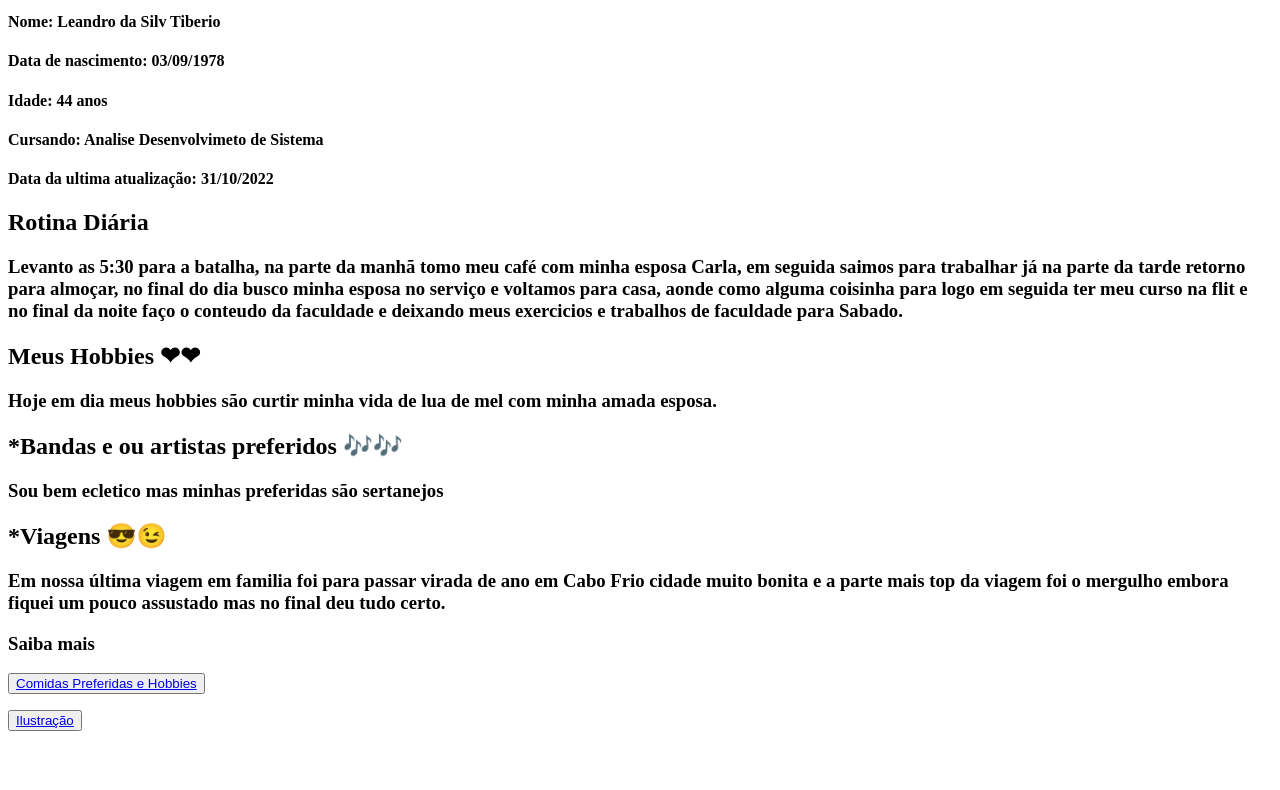
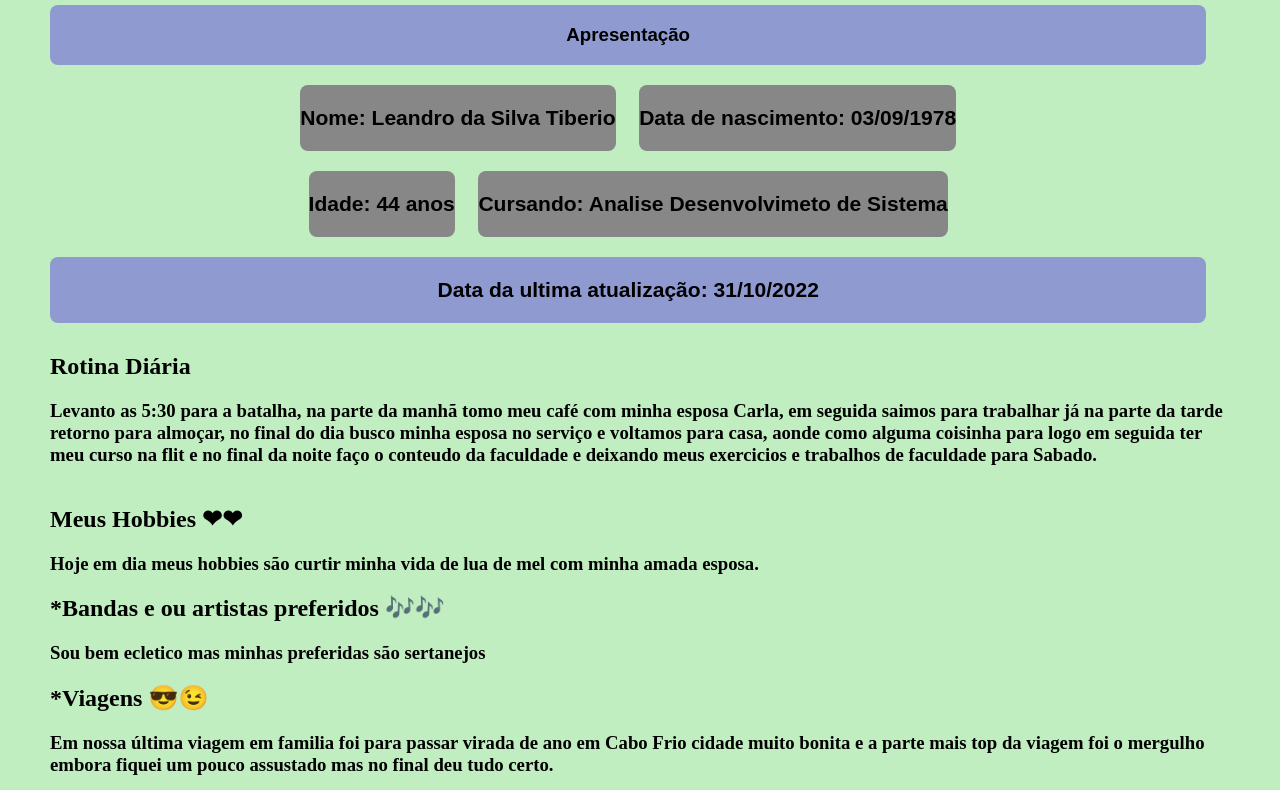
Before and after one commit to LeandroTiberio/PrimeiraPaginaHTML, a plain HTML site: page index.html in a window 1280 px wide. Shown: the part 115-905 px from the top of the page. Before the commit the page ends 862 px from the top, so only its background shows below. Drawn offline with Linux system fonts and the light colour scheme.

Commit message:
Finalizando exercicio

```diff
--- /dev/null
+++ b/estilo.css
@@ -0,0 +1,131 @@
+.apresentacao
+{
+    font-family:Arial, Helvetica, sans-serif;
+    display: flex;
+    flex-direction:inherit;
+    justify-content: center;
+    background-color: rgba(58, 9, 236, 0.368);
+    margin: 10px 2% 10px 0px;
+    box-sizing: border-box;
+    border-radius: 8px;
+}
+
+.poster1
+{
+    display: flex;
+    flex-direction: inherit;
+    justify-content: center;
+}
+.nome
+{
+    font-family:Arial, Helvetica, sans-serif;
+    font-size: large;
+    margin: 10px 2% 10px 0px;
+    background-color: rgb(135, 135, 135);
+    border-radius: 8px;
+}
+.nascimento
+{
+    font-family:Arial, Helvetica, sans-serif;
+    font-size: large;
+    margin: 10px 2% 10px 0px;
+    background-color: rgb(135, 135, 135);
+    border-radius: 8px;
+}
+
+.poster2
+{
+    display: flex;
+    flex-direction: row;
+    justify-content: center;
+}
+.idade
+{
+    font-family:Arial, Helvetica, sans-serif;
+    font-size: large;
+    margin: 10px 2% 10px 0px;
+    background-color: rgb(135, 135, 135);
+    border-radius: 8px;
+}
+.cursando
+{
+    font-family:Arial, Helvetica, sans-serif;
+    font-size: large;
+    margin: 10px 2% 10px 0px;
+    background-color: rgb(135, 135, 135);
+    border-radius: 8px;
+}
+
+.atualizacao
+{
+    display: flex;
+    flex-direction: inherit;
+    justify-content: center;
+    font-family:Arial, Helvetica, sans-serif;
+    font-size: large;
+    margin: 10px 2% 10px 0px;
+    background-color: rgba(58, 9, 236, 0.368);
+    border-radius: 8px;
+}
+
+.poster1
+{
+    display: flex;
+    flex-direction:inherit;
+    justify-content: center;
+}
+.rotinaDiaria
+{
+    height: 450px;
+    width: 650px;
+    font-family:Arial, Helvetica, sans-serif;
+    font-size: large;
+    background-color: rgba(232, 62, 161, 0.839);
+    margin: 10px 2% 10px 0px;
+}
+.hobbies
+{
+    height: 450px;
+    width: 650px;
+    margin: 20px 2% 20px 0px;
+    font-family:Arial, Helvetica, sans-serif;
+    font-size: large;
+    background-color:rgba(243, 228, 26, 0.899);
+}
+
+
+.Bandas e ou artistas preferidos
+{
+    height: 550px;
+    width: 700px;
+    font-family:Arial, Helvetica, sans-serif;
+    font-size: large;
+    background-color: rgba(68, 39, 173, 0.368);
+    margin: 10px 2% 10px 0px;
+}
+.viagem
+{
+    height: 350px;
+    width: 450px;
+    font-family:Arial, Helvetica, sans-serif;
+    font-size: large;
+    background-color:rgba(238, 45, 15, 0.257);
+    margin: 10px 2% 10px 0px;
+}
+
+button
+{
+    background-color: rgba(204, 216, 230, 0.876);
+}
+
+body
+{
+    display: auto;
+    margin: 50px;
+    background-color: rgb(193, 238, 193);
+}
+.titulo
+{
+    font-family: Impact, Haettenschweiler, 'Arial Narrow Bold', sans-serif;
+    color: blue;
+}
--- a/index.html
+++ b/index.html
@@ -7,6 +7,7 @@
     <meta charset="UTF-8">
     <meta name="viewport" content="width=device-width, initial-scale=1.0">
     <title>Blog de informações</title>
+    <link rel="stylesheet" href="./estilo.css">
 </head>
 
 <body>
@@ -15,42 +16,42 @@
     </div>
 
     <div class="apresentacao">
-        <h2>Apresentação</h2>
+        <h3>Apresentação</h3>
     </div>
 
-    <div class="separacao1">
+    <div class="poster1">
         <div class="nome">
             <span>
-                <h4>Nome: Leandro da Silv Tiberio</h4>
+                <h3>Nome: Leandro da Silva Tiberio</h3>
             </span>
         </div>
         <div class="nascimento">
             <span>
-                <h4>Data de nascimento: 03/09/1978</h4>
+                <h3>Data de nascimento: 03/09/1978</h3>
             </span>
         </div>
     </div>
 
-    <div class="separacao2">
+    <div class="poster2">
         <div class="idade">
             <span>
-                <h4>Idade: 44 anos</h4>
+                <h3>Idade: 44 anos</h3>
             </span>
         </div>
         <div class="cursando">
             <span>
-                <h4>Cursando: Analise Desenvolvimeto de Sistema</h4>
+                <h3>Cursando: Analise Desenvolvimeto de Sistema</h3>
             </span>
         </div>
     </div>
 
     <div class="atualizacao">
         <span>
-            <h4>Data da ultima atualização: 31/10/2022</h4>
+            <h3>Data da ultima atualização: 31/10/2022</h3>
         </span>
     </div>
 
-    <div class="separar1">
+    <div class="poster1">
         <div class="RotinaDiaria">
             <span>
                 <h2>Rotina Diária</h2>
@@ -72,24 +73,22 @@
         </span>
     </div>
 
-    <div class="Separacao2">
-        <div class="Bandas e ou artistas preferidos">
-            <span>
-                <h2>*Bandas e ou artistas preferidos 🎶🎶</h2>
-                <h3>Sou bem ecletico mas minhas preferidas são sertanejos</h3>
-            </span>
-        </div>
+    <div class="Bandas e ou artistas preferidos">
+        <span>
+            <h2>*Bandas e ou artistas preferidos 🎶🎶</h2>
+            <h3>Sou bem ecletico mas minhas preferidas são sertanejos</h3>
+        </span>
     </div>
 
     <div class="Viagem">
         <span>
             <h2>*Viagens 😎😉</h2>
             <h3>Em nossa última viagem em familia foi para passar virada de ano em Cabo Frio cidade muito bonita e a
-                parte mais top
-                da viagem foi o mergulho embora fiquei um pouco assustado mas no final deu tudo certo.
+                    parte mais top da viagem foi o mergulho embora fiquei um pouco assustado mas no final deu tudo certo.
             </h3>
         </span>
     </div>
+
 
     <div class="links">
         <h3>Saiba mais</h3>
```
Also changed, not shown: imagem.html (+9 -6 lines).
